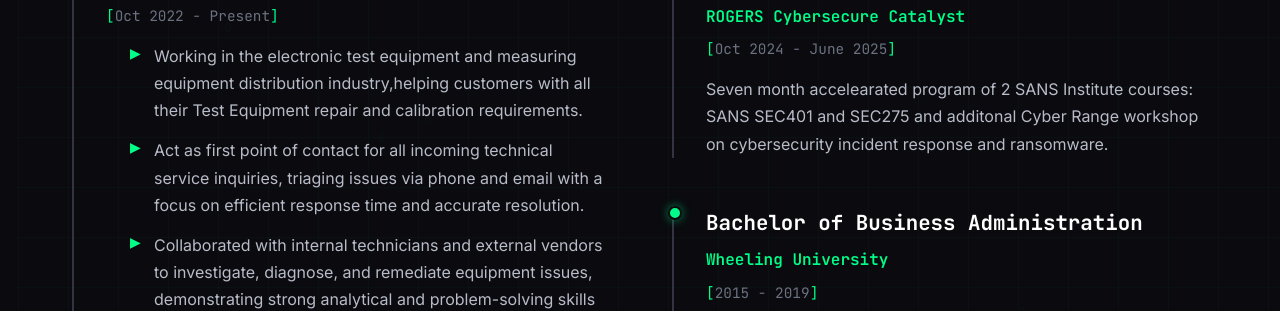
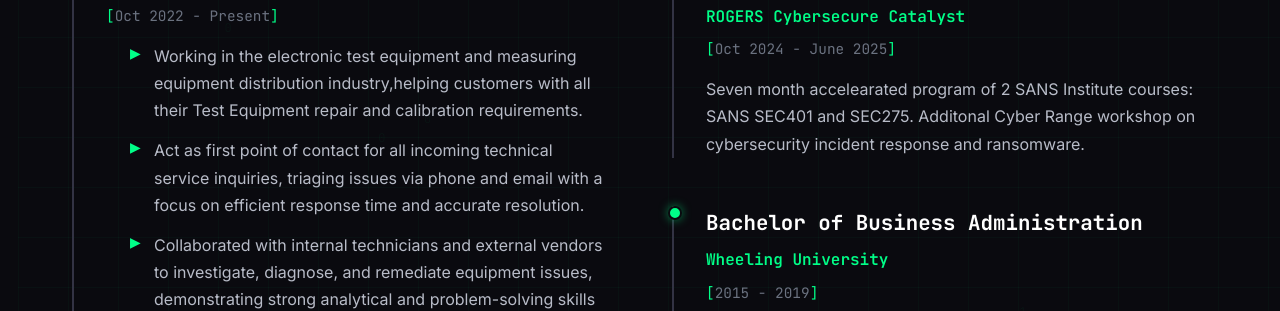
Before and after one commit to J0rdynh0/Jordan-Portfolio, a Jekyll site: the page built from index.html, in a window 1280 px wide and 900 px high, scrolled down 1806 px. Shown: the part 181-492 px from the top of the window. Built offline with Jekyll 4.4.1, drawn with Linux system fonts in a browser that asks for light colours.

Commit message:
Fix typos and update project link in portfolio
Corrected typos in the education description and updated project link.

```diff
--- a/_data/portfolio.yml
+++ b/_data/portfolio.yml
@@ -59,7 +59,7 @@
   - degree: "Accelerated Cybersecurity Training Program (CLIC)"
     institution: "ROGERS Cybersecure Catalyst"
     period: "Oct 2024 - June 2025"
-    description: "Seven month accelearated program of 2 SANS Institute courses: SANS SEC401 and SEC275 and additonal Cyber Range workshop on cybersecurity incident response and ransomware."
+    description: "Seven month accelearated program of 2 SANS Institute courses: SANS SEC401 and SEC275. Additonal Cyber Range workshop on cybersecurity incident response and ransomware."
 
   - degree: "Bachelor of Business Administration"
     institution: "Wheeling University"
@@ -162,12 +162,12 @@
         url: "#"
 
   - title: "Jekyll & Hire"
-    icon: "🛠️"
+    icon: "⚗️"
     description: "Modern, interactive portfolio website built with Jekyll, featuring a sleek tech-themed design perfect for tech professionals or anyone interested. The idea is to, well, get hired!"
     links:
       - label: "GitHub"
       - label: "Jekyll"
-        url: "#"
+        url: "https://github.com/J0rdynh0/Jordan-Portfolio"
 
 # SEO - Original Template Data
 seo:
```
